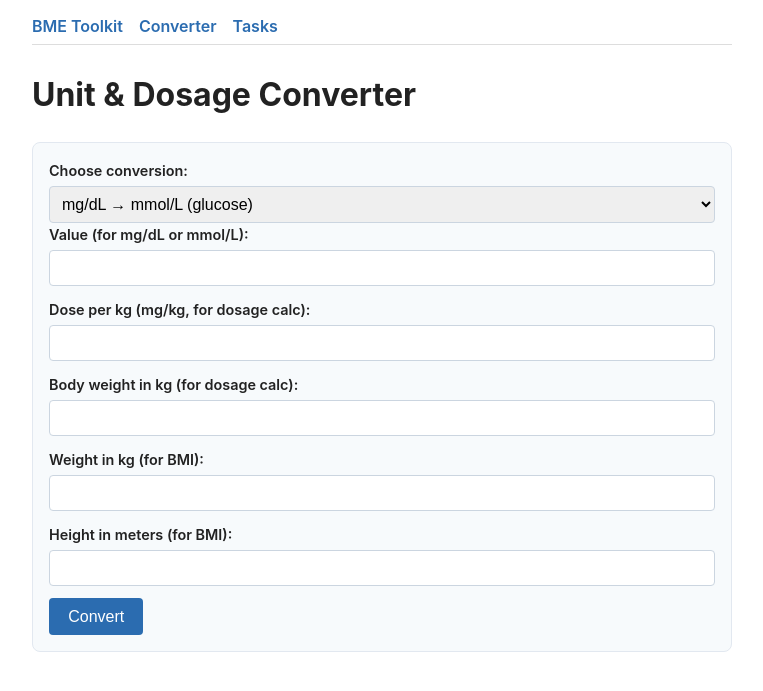
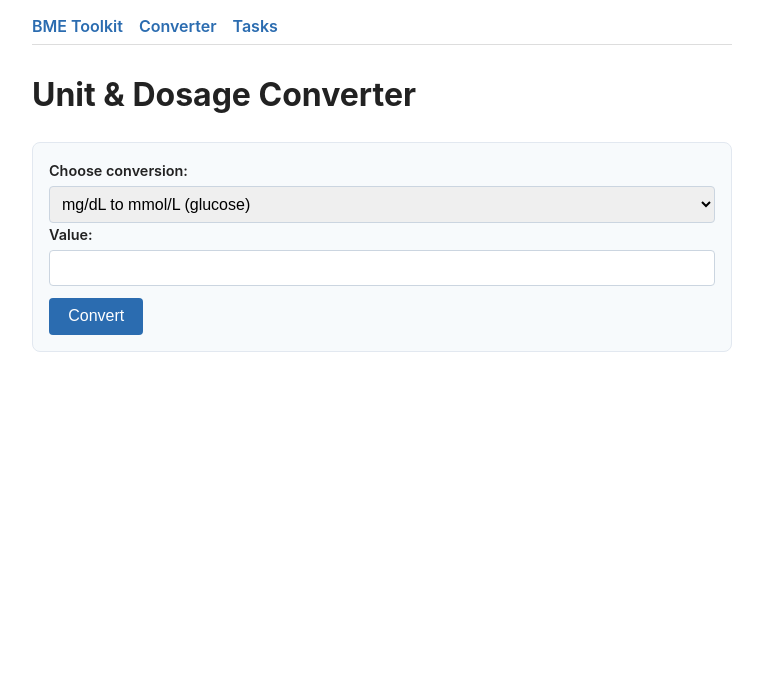
Before and after one commit to emmanuelchukwubuikem29-hash/BME-Student-Toolkit, a Flask app: page /convert in a window 1280 px wide. Shown: the top 691 px of the page, without its empty margins (258-1021 px from the left). Run offline with Flask 3, Linux system fonts and the light colour scheme.

Commit message:
Added dynamic field visibility and fix arrow encoding

```diff
--- a/templates/convert.html
+++ b/templates/convert.html
@@ -15,38 +15,64 @@
 
     <form method="post">
         <label for="conversion_type">Choose conversion:</label>
-        <select name="conversion_type" id="conversion_type">
-            <option value="mgdl_to_mmoll">mg/dL → mmol/L (glucose)</option>
-            <option value="mmoll_to_mgdl">mmol/L → mg/dL (glucose)</option>
+        <select name="conversion_type" id="conversion_type" onchange="showRelevantFields()">
+            <option value="mgdl_to_mmoll">mg/dL to mmol/L (glucose)</option>
+            <option value="mmoll_to_mgdl">mmol/L to mg/dL (glucose)</option>
             <option value="dosage">Dosage by weight (mg/kg)</option>
             <option value="bmi">BMI calculator</option>
         </select>
 
-        <div>
-            <label for="value">Value (for mg/dL or mmol/L):</label>
+        <div id="field-value">
+            <label for="value">Value:</label>
             <input type="number" step="any" name="value" id="value">
         </div>
 
-        <div>
-            <label for="dose_per_kg">Dose per kg (mg/kg, for dosage calc):</label>
+        <div id="field-dosage" style="display:none;">
+            <label for="dose_per_kg">Dose per kg (mg/kg):</label>
             <input type="number" step="any" name="dose_per_kg" id="dose_per_kg">
-        </div>
 
-        <div>
-            <label for="weight_kg">Body weight in kg (for dosage calc):</label>
+            <label for="weight_kg">Body weight in kg:</label>
             <input type="number" step="any" name="weight_kg" id="weight_kg">
         </div>
 
-        <div>
-            <label for="weight_kg_bmi">Weight in kg (for BMI):</label>
+        <div id="field-bmi" style="display:none;">
+            <label for="weight_kg_bmi">Weight in kg:</label>
             <input type="number" step="any" name="weight_kg_bmi" id="weight_kg_bmi">
-        </div>
 
-        <div>
-            <label for="height_m">Height in meters (for BMI):</label>
+            <label for="height_m">Height in meters:</label>
             <input type="number" step="any" name="height_m" id="height_m">
         </div>
 
         <button type="submit">Convert</button>
     </form>
+
+    <script>
+        // Shows only the input fields relevant to the selected conversion type,
+        // hides the rest. Runs once on page load, and again whenever the
+        // dropdown changes.
+        function showRelevantFields() {
+            const type = document.getElementById("conversion_type").value;
+
+            const valueField = document.getElementById("field-value");
+            const dosageField = document.getElementById("field-dosage");
+            const bmiField = document.getElementById("field-bmi");
+
+            // Hide everything first, then show only what's needed.
+            valueField.style.display = "none";
+            dosageField.style.display = "none";
+            bmiField.style.display = "none";
+
+            if (type === "mgdl_to_mmoll" || type === "mmoll_to_mgdl") {
+                valueField.style.display = "block";
+            } else if (type === "dosage") {
+                dosageField.style.display = "block";
+            } else if (type === "bmi") {
+                bmiField.style.display = "block";
+            }
+        }
+
+        // Run once when the page first loads, so the correct fields show
+        // immediately based on whatever option is selected by default.
+        showRelevantFields();
+    </script>
 {% endblock %}
```
